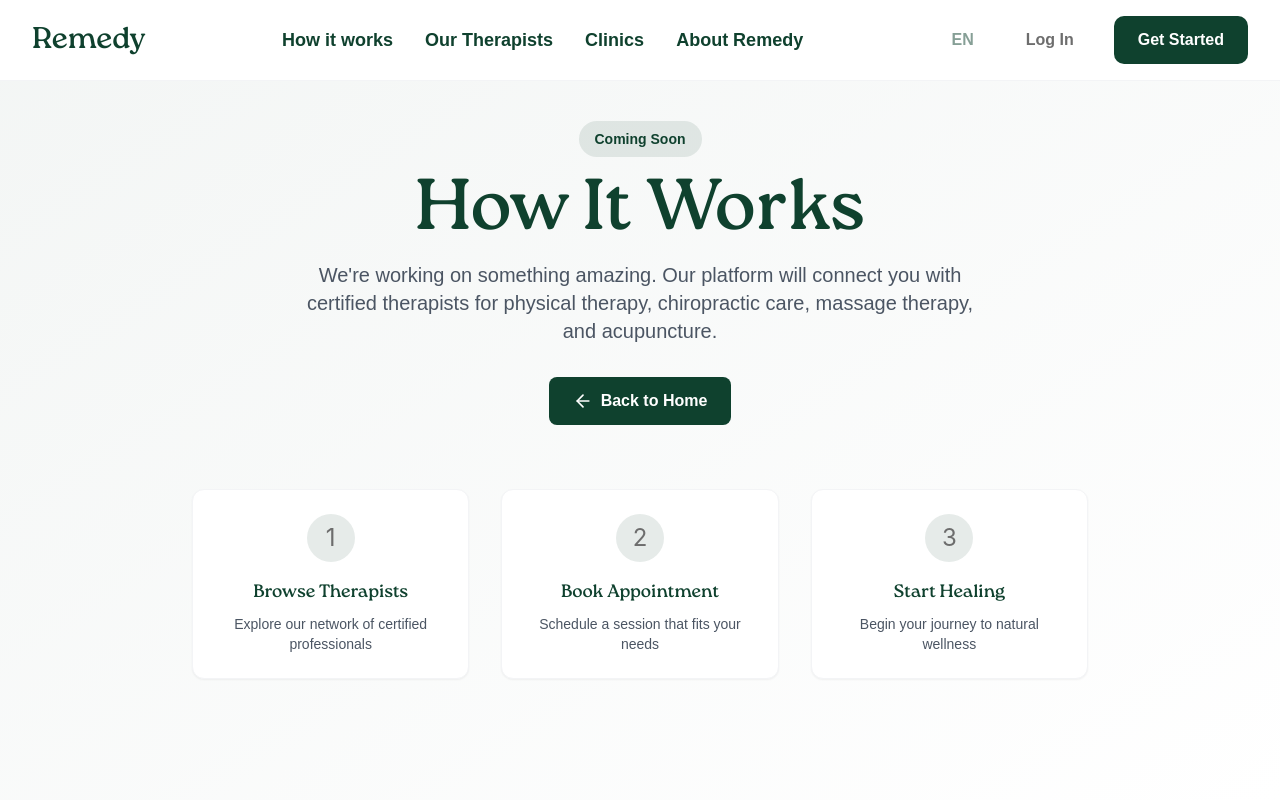
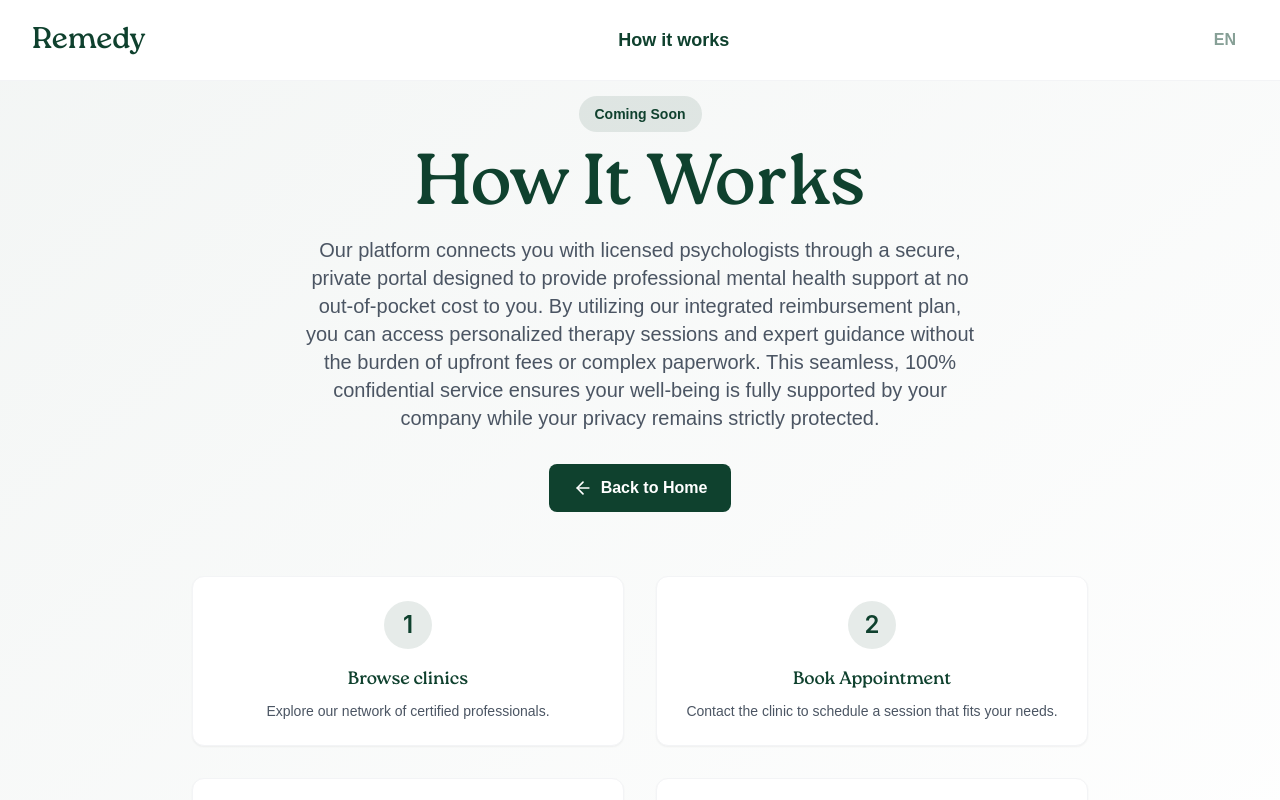
Before and after one commit to RohanRaj-Singh/remedygcc-marketing, a Next.js app: page /how-it-works in a window 1280 px wide. Shown: the top 800 px of the page. Built offline with nearby package versions, Linux system fonts and the light colour scheme; a web font is replaced by a local one.

Commit message:
Add Leaflet map integration and update clinic details with coordinates

```diff
--- a/package.json
+++ b/package.json
@@ -9,11 +9,14 @@
     "lint": "next lint"
   },
   "dependencies": {
+    "@types/leaflet": "^1.9.21",
     "framer-motion": "^12.35.2",
+    "leaflet": "^1.9.4",
     "lucide-react": "^0.577.0",
     "next": "14.2.35",
     "react": "^18",
-    "react-dom": "^18"
+    "react-dom": "^18",
+    "react-leaflet": "^4.2.1"
   },
   "devDependencies": {
     "@types/node": "^20",
--- a/src/app/globals.css
+++ b/src/app/globals.css
@@ -1,6 +1,7 @@
 @import url('https://api.fontshare.com/v2/css?f[]=satoshi@400,500,700,900&display=swap');
 @import url('https://fonts.googleapis.com/css2?family=Anton&display=swap');
 @import url('../app/fonts/Roca-One/stylesheet.css');
+@import url('https://unpkg.com/leaflet@1.9.4/dist/leaflet.css');
 
 @tailwind base;
 @tailwind components;
@@ -77,3 +78,10 @@ h6 {
     text-wrap: balance;
   }
 }
+
+/* Leaflet map attribution - minimized but still visible for OSM license compliance */
+.leaflet-control-attribution {
+  font-size: 8px !important;
+  opacity: 0.5;
+  background: rgba(255, 255, 255, 0.8) !important;
+}
--- a/src/app/how-it-works/page.tsx
+++ b/src/app/how-it-works/page.tsx
@@ -2,14 +2,100 @@ import type { Metadata } from "next";
 import Link from "next/link";
 import { ArrowLeft } from "lucide-react";
 
+// ============================================================================
+// Types & Interfaces
+// ============================================================================
+
+interface Step {
+  id: number;
+  title: string;
+  description: string;
+}
+
+// ============================================================================
+// Data - Externalized for maintainability and easy localization
+// ============================================================================
+
+const STEPS: Step[] = [
+  {
+    id: 1,
+    title: "Browse clinics",
+    description: "Explore our network of certified professionals.",
+  },
+  {
+    id: 2,
+    title: "Book Appointment",
+    description: "Contact the clinic to schedule a session that fits your needs.",
+  },
+  {
+    id: 3,
+    title: "Free Therapy Sessions",
+    description:
+      "Zero cost. Our seamless program ensures your mental health support is fully covered.",
+  },
+  {
+    id: 4,
+    title: "Start Healing",
+    description: "Begin your journey to natural wellness.",
+  },
+];
+
+// ============================================================================
+// Reusable Component - StepCard
+// Benefits:
+// - Single responsibility principle
+// - Easy to test in isolation
+// - Reusable across other pages
+// - Consistent styling in one place
+// ============================================================================
+
+interface StepCardProps {
+  step: Step;
+}
+
+function StepCard({ step }: StepCardProps) {
+  // Early return for invalid data
+  if (!step || typeof step.id !== "number" || !step.title) {
+    return null;
+  }
+
+  return (
+    <article
+      className="p-6 bg-white rounded-xl shadow-sm border border-gray-100 transition-shadow duration-200 hover:shadow-md"
+      aria-labelledby={`step-title-${step.id}`}
+      role="listitem"
+    >
+      {/* Step Number Badge */}
+      <div
+        className="w-12 h-12 bg-primary/10 rounded-full flex items-center justify-center mx-auto mb-4"
+        aria-hidden="true"
+      >
+        <span className="text-2xl font-semibold text-primary">{step.id}</span>
+      </div>
+
+      {/* Step Title */}
+      <h3
+        id={`step-title-${step.id}`}
+        className="font-roca-one text-lg text-primary mb-2"
+      >
+        {step.title}
+      </h3>
+
+      {/* Step Description */}
+      <p className="text-gray-600 font-satoshi text-sm">{step.description}</p>
+    </article>
+  );
+}
+
 export const metadata: Metadata = {
   title: "How It Works | Remedy GCC",
-  description: "Learn how Remedy GCC connects you with certified therapists for natural healing and professional therapy services.",
+  description:
+    "Learn how Remedy GCC connects you with certified therapists for natural healing and professional therapy services.",
 };
 
 export default function HowItWorksPage() {
   return (
-    <div className="min-h-screen flex items-center justify-center bg-gradient-to-br from-primary/5 to-white">
+    <div className="min-h-screen flex items-center justify-center bg-gradient-to-br from-primary/5 to-white pt-24 pb-16">
       <div className="text-center px-4">
         <div className="mb-8">
           <span className="inline-block px-4 py-2 bg-primary/10 text-primary font-satoshi font-bold rounded-full text-sm mb-4">
@@ -19,8 +105,13 @@ export default function HowItWorksPage() {
             How It Works
           </h1>
           <p className="text-xl text-gray-600 font-satoshi max-w-2xl mx-auto">
-            We're working on something amazing. Our platform will connect you with
-            certified therapists for physical therapy, chiropractic care, massage therapy, and acupuncture.
+            Our platform connects you with licensed psychologists through a secure,
+            private portal designed to provide professional mental health support at
+            no out-of-pocket cost to you. By utilizing our integrated reimbursement
+            plan, you can access personalized therapy sessions and expert guidance
+            without the burden of upfront fees or complex paperwork. This seamless,
+            100% confidential service ensures your well-being is fully supported by
+            your company while your privacy remains strictly protected.
           </p>
         </div>
 
@@ -34,37 +125,21 @@ export default function HowItWorksPage() {
           </Link>
         </div>
 
-        <div className="mt-16 grid grid-cols-1 md:grid-cols-3 gap-8 max-w-4xl mx-auto">
-          <div className="p-6 bg-white rounded-xl shadow-sm border border-gray-100">
-            <div className="w-12 h-12 bg-primary/10 rounded-full flex items-center justify-center mx-auto mb-4">
-              <span className="text-2xl">1</span>
-            </div>
-            <h3 className="font-roca-one text-lg text-primary mb-2">Browse Therapists</h3>
-            <p className="text-gray-600 font-satoshi text-sm">
-              Explore our network of certified professionals
-            </p>
-          </div>
-
-          <div className="p-6 bg-white rounded-xl shadow-sm border border-gray-100">
-            <div className="w-12 h-12 bg-primary/10 rounded-full flex items-center justify-center mx-auto mb-4">
-              <span className="text-2xl">2</span>
-            </div>
-            <h3 className="font-roca-one text-lg text-primary mb-2">Book Appointment</h3>
-            <p className="text-gray-600 font-satoshi text-sm">
-              Schedule a session that fits your needs
-            </p>
-          </div>
-
-          <div className="p-6 bg-white rounded-xl shadow-sm border border-gray-100">
-            <div className="w-12 h-12 bg-primary/10 rounded-full flex items-center justify-center mx-auto mb-4">
-              <span className="text-2xl">3</span>
-            </div>
-            <h3 className="font-roca-one text-lg text-primary mb-2">Start Healing</h3>
-            <p className="text-gray-600 font-satoshi text-sm">
-              Begin your journey to natural wellness
-            </p>
-          </div>
-        </div>
+        {/* Steps Grid - Using semantic list for accessibility */}
+        <nav
+          aria-label="How it works steps"
+          className="mt-16 grid grid-cols-1 md:grid-cols-2 gap-8 max-w-4xl mx-auto"
+        >
+          <ul
+            role="list"
+            className="contents"
+            aria-label="Four-step process"
+          >
+            {STEPS.map((step) => (
+              <StepCard key={step.id} step={step} />
+            ))}
+          </ul>
+        </nav>
       </div>
     </div>
   );
--- a/src/components/layout/Footer.tsx
+++ b/src/components/layout/Footer.tsx
@@ -49,7 +49,7 @@ export default function Footer() {
           <span className="font-roca-one text-4xl text-white">Remedy</span>
         </div>
         <div className="grid grid-cols-1 md:grid-cols-2 lg:grid-cols-4 gap-8 lg:gap-12">
-          {footerColumns.map((column) => (
+          {/* {footerColumns.map((column) => (
             <div key={column.title}>
               <h3 className="font-roca-one text-xl mb-4 relative pb-2">
                 {column.title}
@@ -68,7 +68,7 @@ export default function Footer() {
                 ))}
               </ul>
             </div>
-          ))}
+          ))} */}
         </div>
 
         {/* Divider */}
--- a/src/components/layout/Header.tsx
+++ b/src/components/layout/Header.tsx
@@ -7,9 +7,9 @@ import Container from './Container';
 
 const navItems = [
   { label: 'How it works', href: '/how-it-works' },
-  { label: 'Our Therapists', href: '/therapists' },
-  { label: 'Clinics', href: '/clinics' },
-  { label: 'About Remedy', href: '/about' },
+  // { label: 'Our Therapists', href: '/therapists' },
+  // { label: 'Clinics', href: '/clinics' },
+  // { label: 'About Remedy', href: '/about' },
 ];
 
 export default function Header() {
@@ -48,14 +48,14 @@ export default function Header() {
             </button>
 
             {/* Log In Button */}
-            <button className="btn-secondary">
+            {/* <button className="btn-secondary">
               Log In
-            </button>
+            </button> */}
 
             {/* Get Started Button */}
-            <button className="btn-primary">
+            {/* <button className="btn-primary">
               Get Started
-            </button>
+            </button> */}
           </div>
 
           {/* Mobile Menu Button */}
```
Also changed, not shown: src/app/clinics/[id]/page.tsx (+27 -7 lines), src/app/clinics/page.tsx (+27 -8 lines), src/components/clinic-map/ClinicMap.tsx (added, +128 -0 lines), 1 other file (tests, documents, lock files or other folders).
